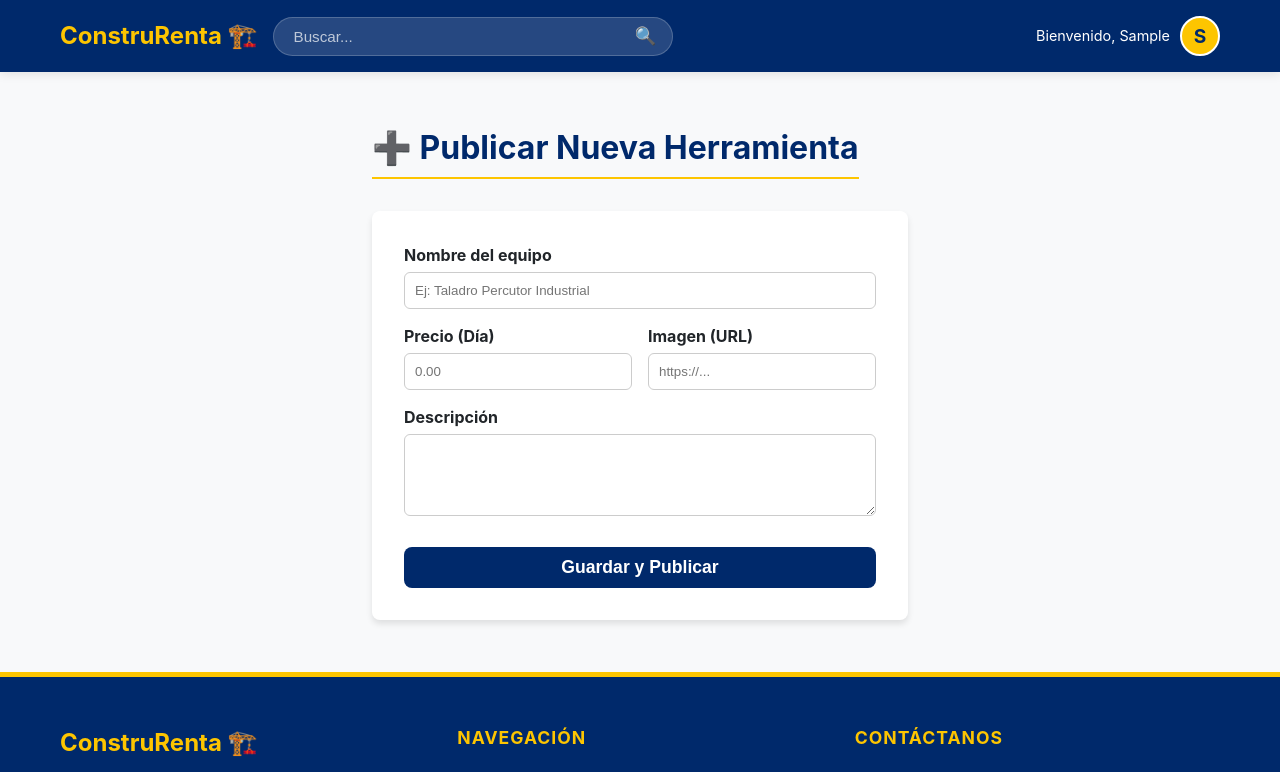
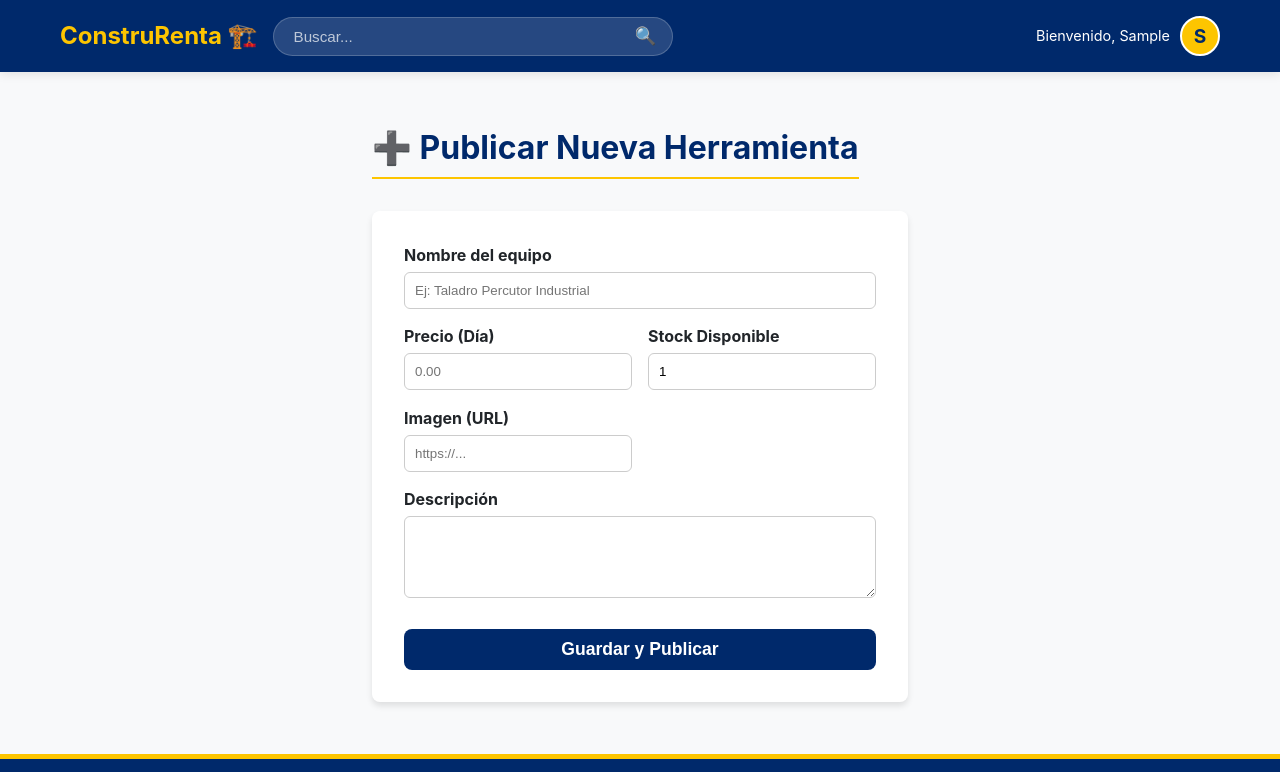
Before and after one commit to victormoreno-2007/proyecto-spring-boot-front, a React (Vite) app: page /create-tool in a window 1280 px wide. Shown: the top 772 px of the page. Built offline with nearby package versions, Linux system fonts and the light colour scheme; sample sign-in values are in the browser's storage.

Commit message:
feat: :sparkles: se realiza la integracion del stock a las herramientas

```diff
--- a/src/pages/login/LoginPage.tsx
+++ b/src/pages/login/LoginPage.tsx
@@ -51,7 +51,7 @@ export default function LoginPage() {
     return (
         <div className="login-container">
             <div className="login-card">
-                <h2 className="login-title">ConstruRenta Admin</h2>
+                <h2 className="login-title">ConstruRenta</h2>
 
                 {error && (
                     <div className="error-msg">
--- a/src/pages/provider/CreateToolPage.tsx
+++ b/src/pages/provider/CreateToolPage.tsx
@@ -12,7 +12,8 @@ export const CreateToolPage = () => {
         name: '',
         pricePerDay: 0,
         description: '',
-        imageUrl: ''
+        imageUrl: '',
+        stock: 1
     });
 
     const handleSubmit = async (e: React.FormEvent) => {
@@ -26,7 +27,8 @@ export const CreateToolPage = () => {
                 pricePerDay: Number(newTool.pricePerDay),
                 imageUrl: newTool.imageUrl || "https://placehold.co/300x200?text=Sin+Imagen",
                 providerId: user.id, // Tu ID de Backend
-                status: 'AVAILABLE'
+                status: 'AVAILABLE',
+                stock: newTool.stock
             };
 
             await toolService.createTool(toolToSave);
@@ -80,6 +82,17 @@ export const CreateToolPage = () => {
                             />
                         </div>
                         <div>
+                            <label style={{ fontWeight: 'bold', display: 'block', marginBottom: '5px' }}>Stock Disponible</label>
+                            <input
+                                required
+                                type="number"
+                                min="1"
+                                style={{ width: '100%', padding: '10px', borderRadius: '6px', border: '1px solid #ccc' }}
+                                value={newTool.stock}
+                                onChange={(e) => setNewTool({ ...newTool, stock: parseInt(e.target.value) || 0 })}
+                            />
+                        </div>
+                        <div>
                             <label style={{ fontWeight: 'bold', display: 'block', marginBottom: '5px' }}>Imagen (URL)</label>
                             <input
                                 type="text"
--- a/src/pages/provider/EditToolPage.tsx
+++ b/src/pages/provider/EditToolPage.tsx
@@ -13,7 +13,8 @@ export const EditToolPage = () => {
     description: '',
     imageUrl: '',
     providerId: '',
-    status: 'AVAILABLE'
+    status: 'AVAILABLE',
+    stock: 1
   });
 
   // 1. Cargar datos al entrar
@@ -26,7 +27,7 @@ export const EditToolPage = () => {
   const loadToolData = async (toolId: string) => {
       try {
           const tool = await toolService.getToolById(toolId);
-          setFormData(tool); // Llenamos el formulario con los datos reales
+          setFormData({ ...tool, stock: tool.stock ?? 1 })
       } catch (error) {
           alert("Error al cargar la herramienta");
           navigate('/my-inventory');
--- a/src/pages/provider/InventoryPage.tsx
+++ b/src/pages/provider/InventoryPage.tsx
@@ -61,6 +61,7 @@ export const InventoryPage = () => {
               <tr>
                 <th style={{ padding: '15px', textAlign: 'left' }}>Producto</th>
                 <th style={{ padding: '15px', textAlign: 'left' }}>Precio/Día</th>
+                <th style={{ padding: '15px', textAlign: 'center' }}>Stock</th>
                 <th style={{ padding: '15px', textAlign: 'center' }}>Estado</th>
                 <th style={{ padding: '15px', textAlign: 'right' }}>Gestión</th>
               </tr>
@@ -84,6 +85,10 @@ export const InventoryPage = () => {
                   </td>
                   <td style={{ padding: '15px', fontWeight: 'bold', color: 'var(--imperial-blue)' }}>
                     ${tool.pricePerDay.toLocaleString()}
+                  </td>
+                  <td style={{ padding: '15px', textAlign: 'center', fontSize: '1.1rem', fontWeight: 'bold' }}>
+                    {/* Si tool.stock existe, lo muestra. Si no (porque el back no lo manda), muestra 1 */}
+                     {tool.stock ?? 1}
                   </td>
                   <td style={{ padding: '15px', textAlign: 'center' }}>
                     <span style={{
--- a/src/services/toolService.ts
+++ b/src/services/toolService.ts
@@ -1,5 +1,7 @@
 import { api } from "./api";
 
+// Definimos cómo se ve una herramienta en el Frontend
+// (Debe coincidir con tu ToolEntity/ToolRequest del Backend)
 export interface Tool {
     id?: string;
     name: string;
@@ -8,35 +10,44 @@ export interface Tool {
     imageUrl: string;
     status?: 'AVAILABLE' | 'RENTED' | 'MAINTENANCE' | 'DELETED';
     providerId: string;
+    stock?: number;
 }
 
 export const toolService = {
+    // 1. Obtener herramientas de UN proveedor específico
     async getToolsByProvider(providerId: string) {
+        // Llama a tu endpoint: GET /api/v1/tools/provider/{id}
         const response = await api.get<Tool[]>(`/tools/provider/${providerId}`);
         return response.data;
     },
+
+    // 2. Crear una nueva herramienta
     async createTool(toolData: Tool) {
+        // Llama a tu endpoint: POST /api/v1/tools
         const response = await api.post<Tool>('/tools', toolData);
         return response.data;
     },
+
+    // 3. Eliminar herramienta
     async deleteTool(toolId: string) {
+        // Llama a tu endpoint: DELETE /api/v1/tools/{id}
         await api.delete(`/tools/${toolId}`);
     },
+
+    // 4. Actualizar herramienta (Opcional por ahora)
     async updateTool(toolId: string, toolData: Partial<Tool>) {
         const response = await api.put<Tool>(`/tools/${toolId}`, toolData);
         return response.data;
     },
+
     async getToolById(toolId: string) {
         const response = await api.get<Tool>(`/tools/${toolId}`);
         return response.data;
     },
-    async getAllTools() {
+
+    // En toolService.ts
+async getAllTools() {
         const response = await api.get<Tool[]>('/tools');
         return response.data;
-    },
-    // 👇 Vital para tu catálogo
-    async getAvailableTools() {
-        const response = await api.get<Tool[]>('/tools');
-        return response.data.filter(tool => tool.status === 'AVAILABLE');
     }
 };
```
